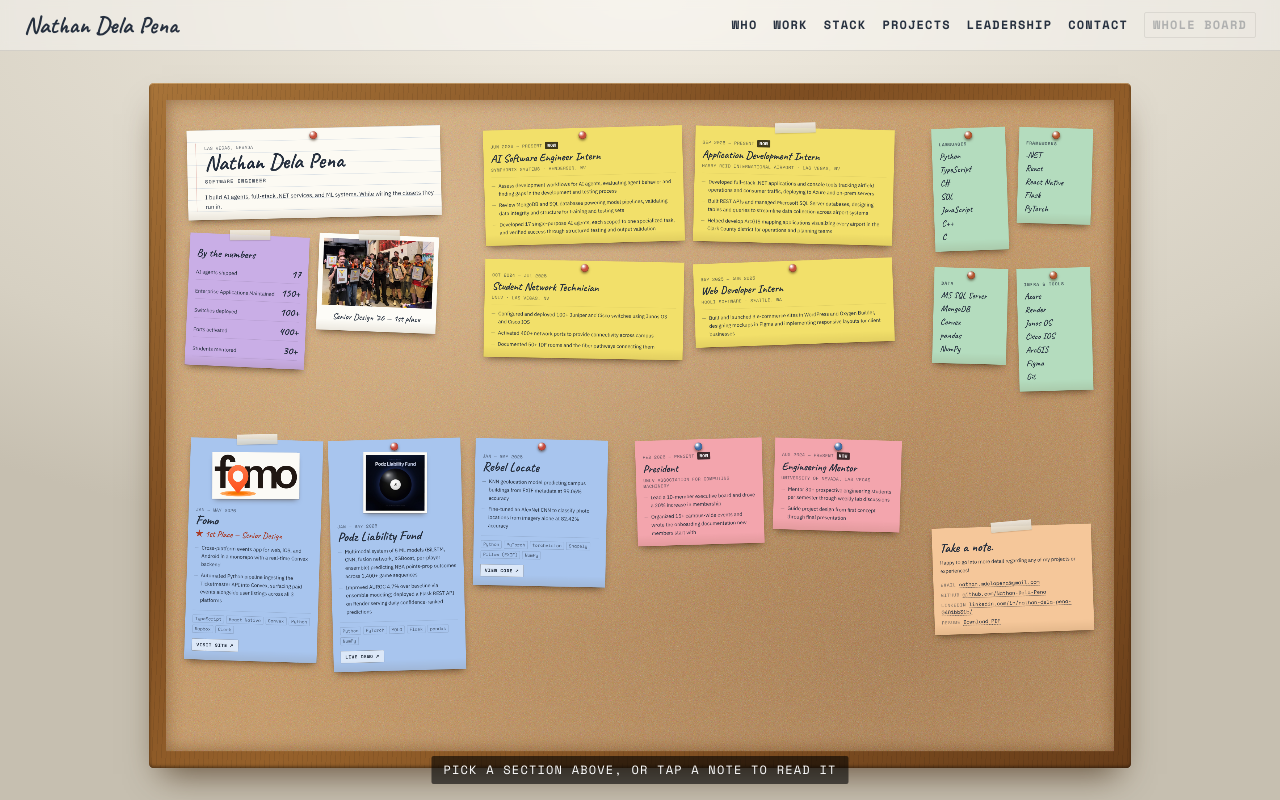
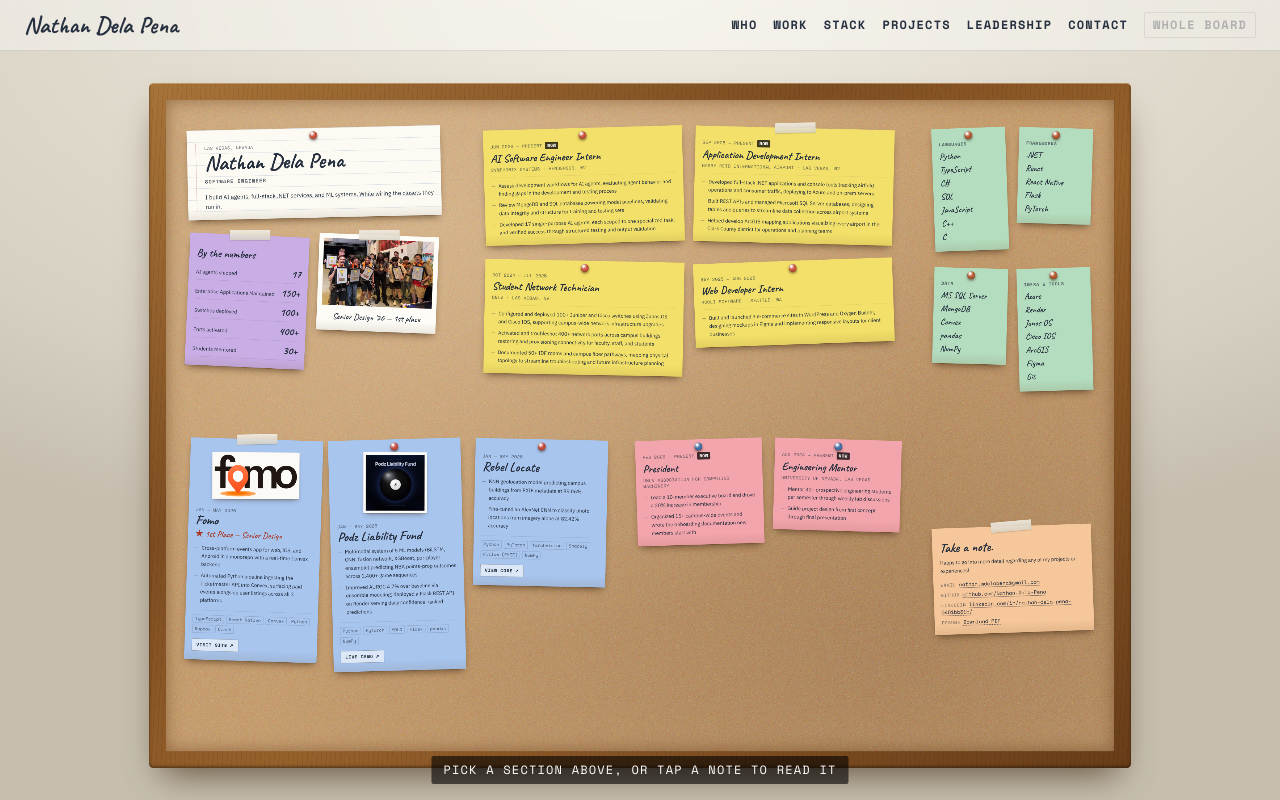
Before and after one commit to Nathan-Dela-Pena/portfolio, a React (Vite) app: page / in a window 1280 px wide. Built offline with nearby package versions, Linux system fonts and the light colour scheme.

Commit message:
fix: use correct bullet points

```diff
--- a/src/data/experience.js
+++ b/src/data/experience.js
@@ -32,9 +32,9 @@ export const EXPERIENCE = [
     place: "Las Vegas, NV",
     dates: "Oct 2024 — Jul 2025",
     bullets: [
-      "Configured and deployed 100+ Juniper and Cisco switches using Junos OS and Cisco IOS",
-      "Activated 400+ network ports to provide connectivity across campus",
-      "Documented 50+ IDF rooms and the fiber pathways connecting them",
+      "Configured and deployed 100+ Juniper and Cisco switches using Junos OS and Cisco IOS, supporting campus-wide network infrastructure upgrades",
+      "Activated and troubleshot 400+ network ports across campus buildings, restoring and provisioning connectivity for faculty, staff, and students",
+      "Documented 50+ IDF rooms and campus fiber pathways, mapping physical topology to streamline troubleshooting and future infrastructure planning",
     ],
   },
   {
```
